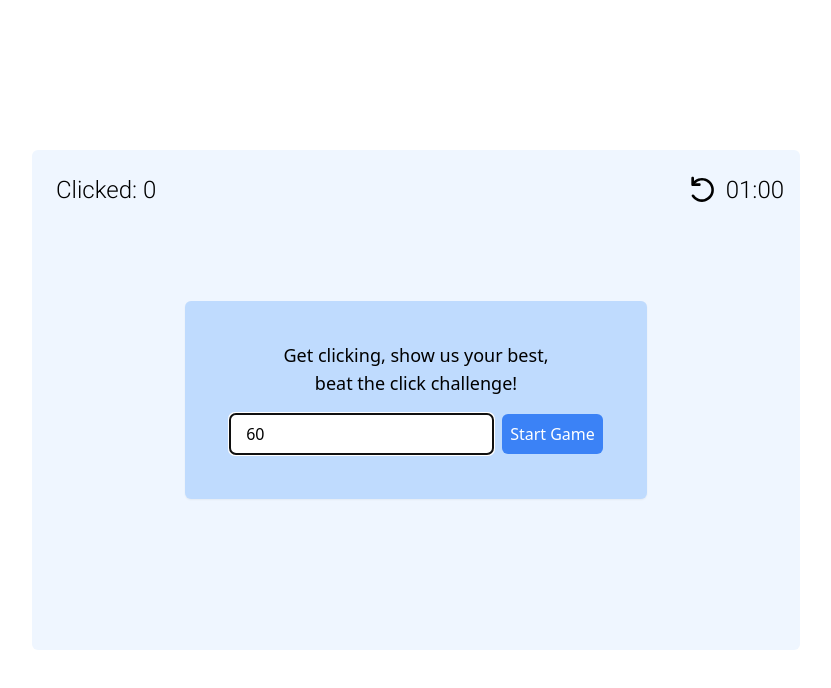
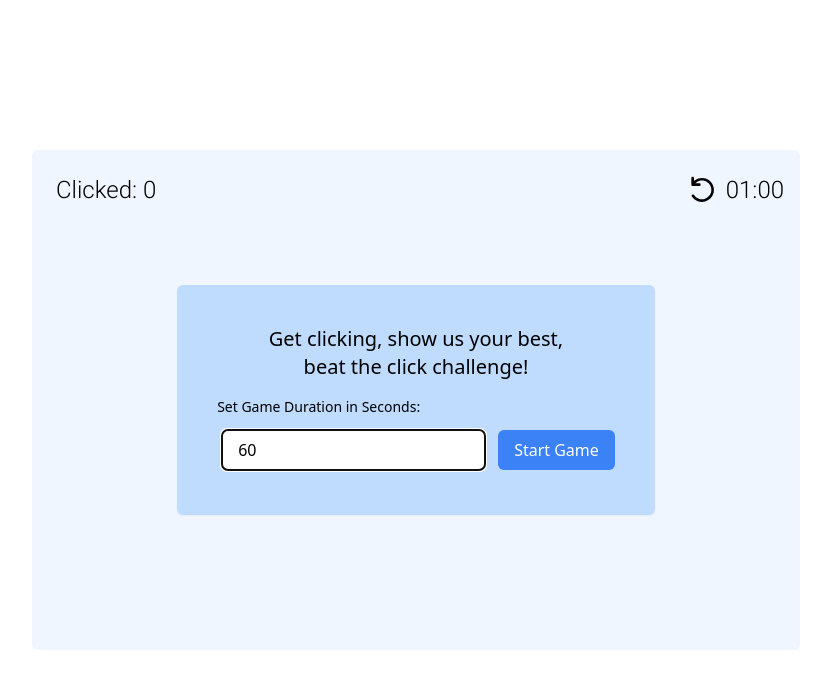
Before and after one commit to arup-basak/click-check, a React (Create React App) app: page / in a window 1280 px wide. Shown: the top 688 px of the page, without its empty margins (224-1055 px from the left). Built offline with nearby package versions, Linux system fonts and the light colour scheme.

Commit message:
updated Readme, added Label in Alert

```diff
--- a/src/component/Alert.tsx
+++ b/src/component/Alert.tsx
@@ -29,12 +29,18 @@ const Alert = (props: AlertProps) => {
                 }}
                 className='p-10 rounded-md bg-blue-200 shadow-sm'>
                 {props.message !== '' && (
-                    <div className='text-lg max-w-[300px] m-auto text-center mb-3'>
+                    <div className='text-xl max-w-[300px] m-auto text-center mb-4'>
                         {props.message}
                     </div>
                 )}
+                <div className="flex flex-col">
+                    <label htmlFor="timeInput" className="mb-2 text-sm">
+                        Set Game Duration in Seconds:
+                    </label>
+                    <div className="flex items-center">
                         <input
-                    className='px-4 py-2 border border-gray-300 rounded-md m-1'
+                            id="timeInput"
+                            className="px-4 py-2 border border-gray-300 rounded-md m-1"
                             type="text"
                             value={time}
                             onChange={handleChange}
@@ -42,10 +48,17 @@ const Alert = (props: AlertProps) => {
                         />
                         <button
                             onClick={() => {
-                        setDisplay('hidden')
-                        props.onClose(parseInt(time))
+                                setDisplay('hidden');
+                                props.onClose(parseInt(time));
                             }}
-                    className='bg-blue-500 text-white rounded-md hover:bg-blue-600 p-2 m-1'>Start Game</button>
+                            className="bg-blue-500 text-white rounded-md hover:bg-blue-600 px-4 py-2 ml-2"
+                        >
+                            Start Game
+                        </button>
+                    </div>
+                </div>
+
+
             </motion.div>
         </div>
     )
```
Also changed, not shown: 1 other file (tests, documents, lock files or other folders). Lines whose indentation alone changed are shown as unchanged.
